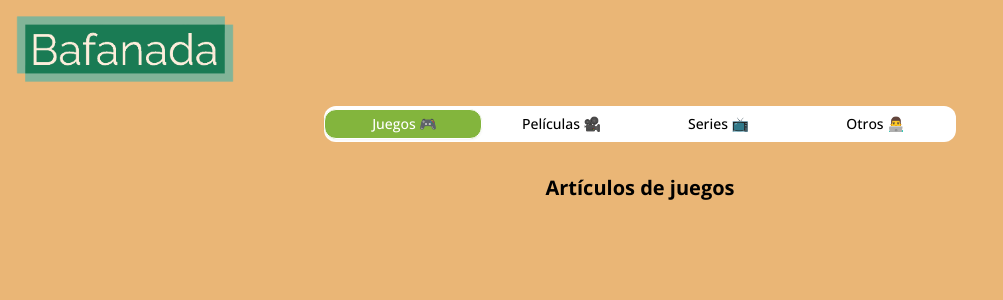
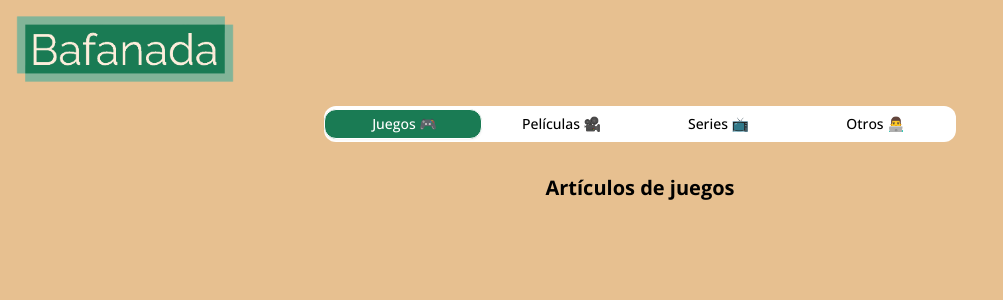
Before and after one commit to javiermartinez27/nextjs-blog, a Next.js app: page / in a window 1280 px wide. Shown: the top 300 px of the page, without its empty margins (0-1003 px from the left). Built offline with nearby package versions, Linux system fonts and the light colour scheme.

Commit message:
chore: changed colors

```diff
--- a/src/components/Layout.tsx
+++ b/src/components/Layout.tsx
@@ -7,7 +7,7 @@ type LayoutProps = {
 
 export default function Layout( { children }: LayoutProps) {
   return (
-    <div className="bg-[#EAB676]">
+    <div className="bg-[#e7c090]">
       <Head>
         <title>JMSabathier Blog</title>
         <meta name="description" content="Generated by create next app" />
--- a/src/components/home/CategorySlider.tsx
+++ b/src/components/home/CategorySlider.tsx
@@ -65,7 +65,7 @@ function CategorySlider({ selectedCategory, setSelectedCategory }: CategorySlide
         <div
           className={clsx(
             "h-5/6 w-1/4",
-            "bg-lime-600/80",
+            "bg-[#1A7B54]",
             "rounded-full md:rounded-xl",
             "absolute transition-transform duration-300",
             "border border-white shadow-sm",
```
